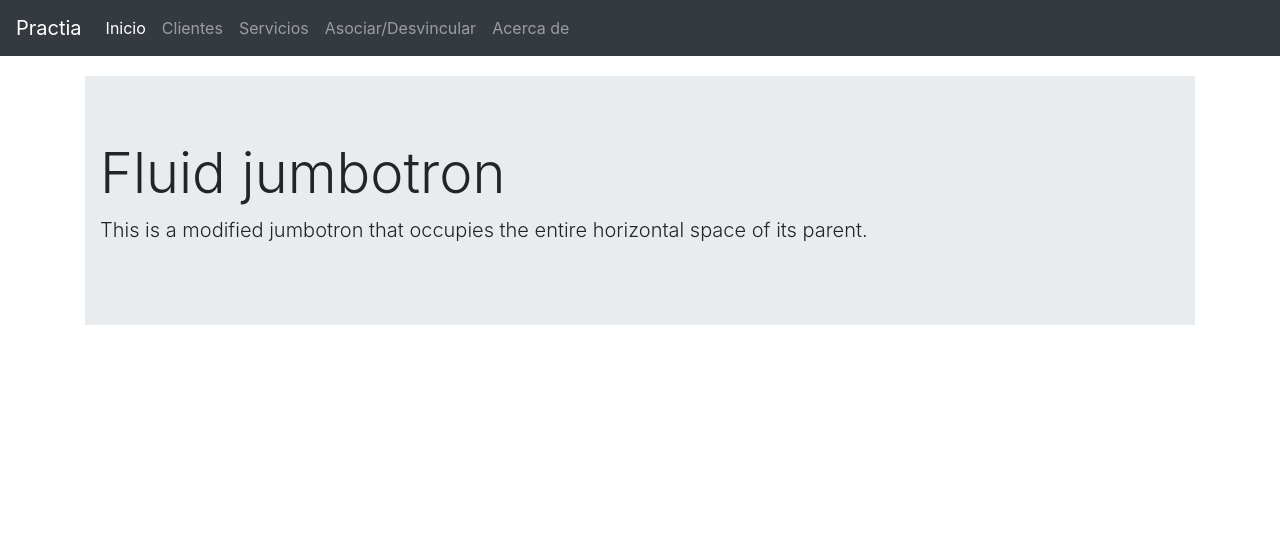
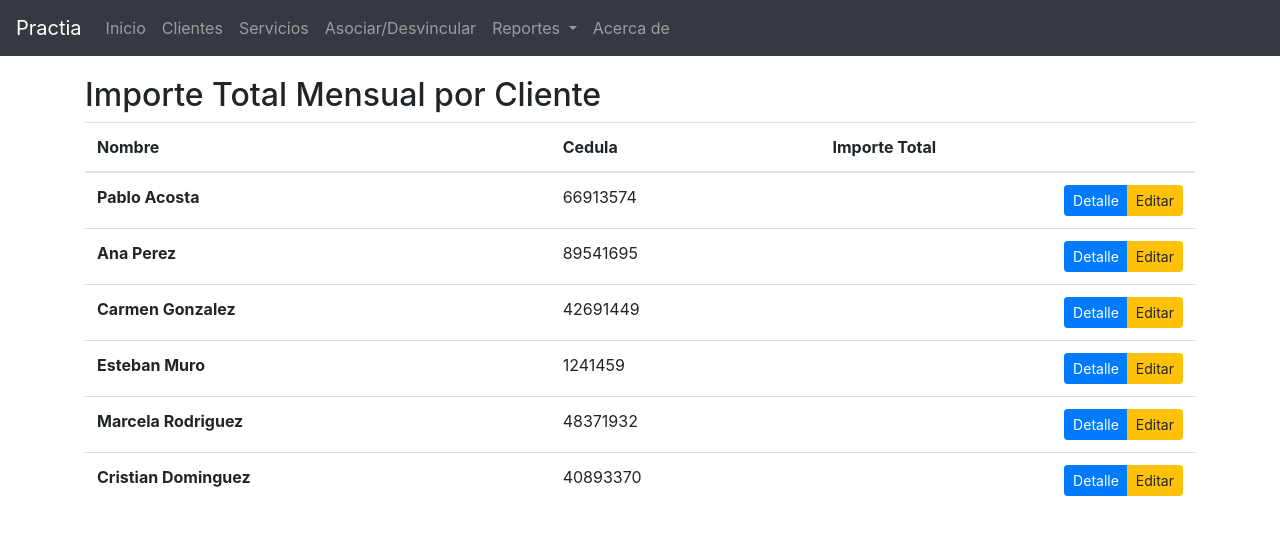
Before and after one commit to fmonteroponcedeleon/practia-fmontero, an Angular app: page /total-monthly-customer in a window 1280 px wide. Before the commit this address led to /home. Shown: the top 534 px of the page. Built offline with nearby package versions, Linux system fonts and the light colour scheme; data requests are answered from the project's data file.

Commit message:
Implementing report to calculate the monthly total amount per customer

```diff
--- a/src/app/app-routing.module.ts
+++ b/src/app/app-routing.module.ts
@@ -15,6 +15,8 @@ import { ServiceEditComponent } from './components/service/service-edit/service-
 
 import { ServiceCustomerComponent } from './components/service-customer/service-customer.component';
 
+import { TotalMonthlyCustomerComponent } from './components/reports/total-monthly-customer/total-monthly-customer.component';
+
 const APP_ROUTES: Routes = [
   { path: 'home', component: HomeComponent },
   { path: 'about', component: AboutComponent },
@@ -27,7 +29,8 @@ const APP_ROUTES: Routes = [
   { path: 'service/:id', component: ServiceDetailComponent },
   { path: 'service/edit/:id', component: ServiceEditComponent },
   { path: 'service-customer', component: ServiceCustomerComponent },
-  { path: '**', pathMatch: 'full', redirectTo: 'home'}
+  { path: 'total-monthly-customer', component: TotalMonthlyCustomerComponent },
+  { path: '**', pathMatch: 'full', redirectTo: 'home' }
 ];
 
 export const APP_ROUTING = RouterModule.forRoot(APP_ROUTES);
--- a/src/app/app.module.ts
+++ b/src/app/app.module.ts
@@ -27,6 +27,8 @@ import { ServiceNewComponent } from './components/service/service-new/service-ne
 import { ServiceEditComponent } from './components/service/service-edit/service-edit.component';
 import { ServiceCustomerComponent } from './components/service-customer/service-customer.component';
 
+import { TotalMonthlyCustomerComponent } from './components/reports/total-monthly-customer/total-monthly-customer.component';
+
 @NgModule({
   declarations: [
     AppComponent,
@@ -41,7 +43,8 @@ import { ServiceCustomerComponent } from './components/service-customer/service-
     ServiceDetailComponent,
     ServiceNewComponent,
     ServiceEditComponent,
-    ServiceCustomerComponent
+    ServiceCustomerComponent,
+    TotalMonthlyCustomerComponent
   ],
   imports: [
     BrowserModule,
--- a/src/app/components/navbar/navbar.component.html
+++ b/src/app/components/navbar/navbar.component.html
@@ -19,6 +19,15 @@
       <li class="nav-item" routerLinkActive="active">
         <a class="nav-link" [routerLink]="['service-customer']">Asociar/Desvincular</a>
       </li>
+      <li class="nav-item dropdown">
+        <a class="nav-link dropdown-toggle" href="#" id="navbarDropdown" role="button" data-toggle="dropdown"
+          aria-haspopup="true" aria-expanded="false">
+          Reportes
+        </a>
+        <div class="dropdown-menu" aria-labelledby="navbarDropdown">
+          <a class="dropdown-item" [routerLink]="['total-monthly-customer']">Importe total mensual por cliente</a>
+        </div>
+      </li>
       <li class="nav-item" routerLinkActive="active">
         <a class="nav-link" [routerLink]="['about']">Acerca de</a>
       </li>
--- /dev/null
+++ b/src/app/components/reports/total-monthly-customer/total-monthly-customer.component.html
@@ -0,0 +1,23 @@
+<h2>Importe Total Mensual por Cliente</h2>
+<table class="table">
+    <thead>
+        <tr>
+            <th scope="col">Nombre</th>
+            <th scope="col">Cedula</th>
+            <th scope="col">Importe Total</th>
+        </tr>
+    </thead>
+    <tbody>
+        <tr *ngFor="let customer of customers">
+            <th scope="row">{{ customer.fullName }}</th>
+            <td>{{ customer.documentNumber }}</td>
+            <td>
+                <div class="btn-group btn-group-sm float-right" role="group">
+                    <button type="button" class="btn btn-primary"
+                        (click)="getCustomerDetails(customer)">Detalle</button>
+                    <button type="button" class="btn btn-warning" (click)="editCustomer(customer)">Editar</button>
+                </div>
+            </td>
+        </tr>
+    </tbody>
+</table>
--- /dev/null
+++ b/src/app/components/reports/total-monthly-customer/total-monthly-customer.component.ts
@@ -0,0 +1,72 @@
+import { Component, OnInit } from '@angular/core';
+
+import { BusinessService } from 'src/app/services/business.service';
+
+import { Customer } from 'src/app/models/customer';
+import { ServiceCustomer } from 'src/app/models/service-customer';
+import { TotalMonthlyCustomer } from 'src/app/models/total-monthly-customer';
+
+@Component({
+  selector: 'app-total-monthly-customer',
+  templateUrl: './total-monthly-customer.component.html',
+  styleUrls: ['./total-monthly-customer.component.css']
+})
+export class TotalMonthlyCustomerComponent implements OnInit {
+
+  public customers: Customer[] = [];
+  public servicesCustomers: ServiceCustomer[] = [];
+  public totalMonthlyCustomers: TotalMonthlyCustomer[] = [];
+
+  constructor(private businessService: BusinessService) { }
+
+  ngOnInit() {
+    this.getCustomers();
+    this.getServiceCustomer();
+  }
+
+  getCustomers(): void {
+    this.businessService.getCustomers().subscribe(
+      (serviceResult: any[]) => {
+        this.customers = serviceResult.map((c: any) => {
+          return {
+            id: c.id,
+            fullName: c.nombreCompleto,
+            documentNumber: c.cedula,
+            address: c.direccion,
+            phone: c.telefono,
+            dateOfBirth: c.fechaNacimiento
+          };
+        });
+        console.log('customers', this.customers);
+      },
+      error => {
+        // TODO: Handling error
+      }
+    );
+  }
+
+  getServiceCustomer(): void {
+    this.businessService.getServiceCustomer().subscribe(
+      (serviceResultGet: any) => {
+        this.servicesCustomers = serviceResultGet.map((sc: any) => {
+          return {
+            id: sc.id,
+            customerId: sc.clienteId,
+            serviceId: sc.servicioId,
+            dateOfAssociation: sc.fechaAsociado
+          };
+        });
+        console.log('serviceCustomers', this.servicesCustomers);
+      },
+      error => {
+        // TODO: Handling error
+      }
+    );
+  }
+
+  calculateTotalMonthlyAmountPerCustomer(): void {
+
+
+
+  }
+}
--- /dev/null
+++ b/src/app/models/total-monthly-customer.ts
@@ -0,0 +1,5 @@
+export class TotalMonthlyCustomer {
+    public name: string;
+    public documentNumber: string;
+    public totalAmount: number;
+}
```
Also changed, not shown: src/app/components/reports/total-monthly-customer/total-monthly-customer.component.css (added), 1 other file (tests, documents, lock files or other folders).
